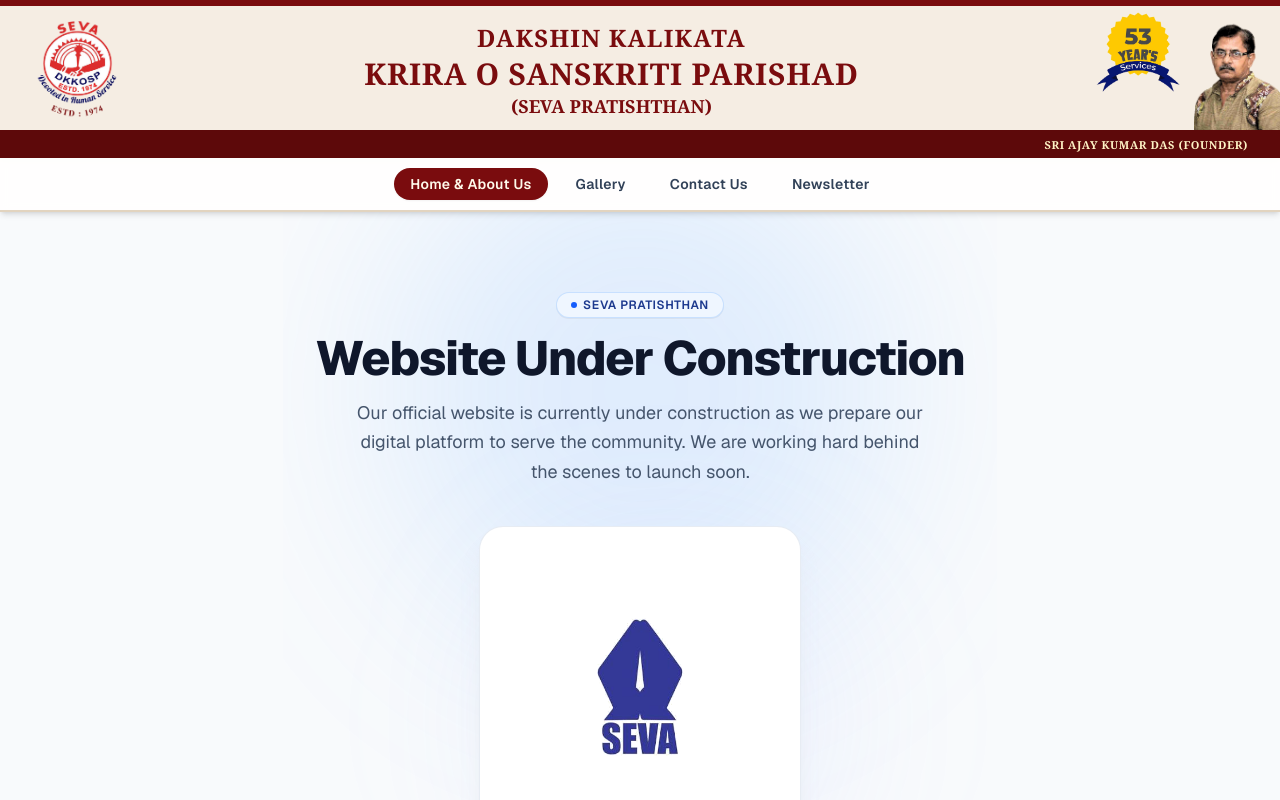
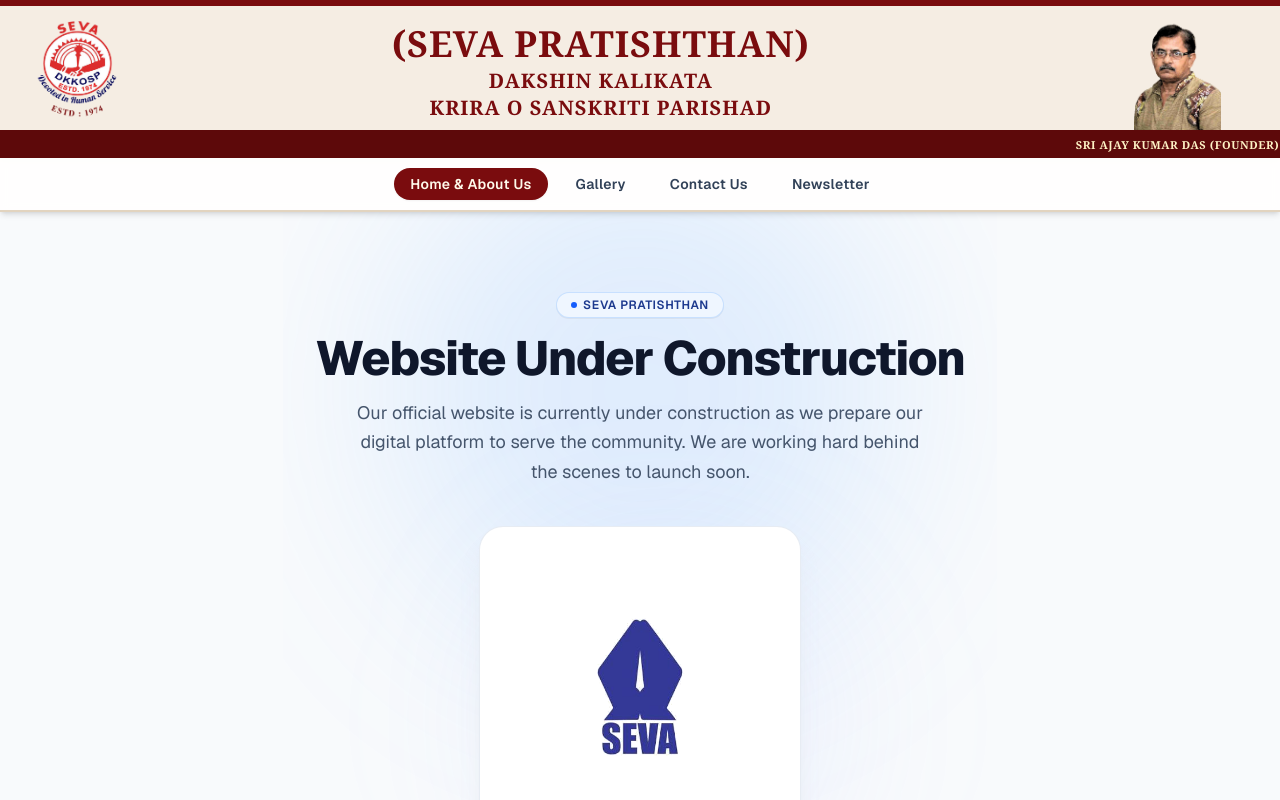
Before and after one commit to Tanishaseal/seva-project, a Next.js app: page / in a window 1280 px wide. Shown: the top 800 px of the page. Built offline with nearby package versions, Linux system fonts and the light colour scheme.

Commit message:
style: remove 53 years logo, center-align dad.png over founder text, and reorder header title

```diff
--- a/src/components/layout/Header.tsx
+++ b/src/components/layout/Header.tsx
@@ -10,7 +10,7 @@ export function Header() {
       <div className="h-1 w-full bg-[#7a0c0e] sm:h-1.5" />
 
       {/* Main banner container - compact height, horizontally balanced */}
-      <div className="w-full flex items-center justify-between pl-3 sm:pl-5 md:pl-7 pr-0 pt-1 pb-0 gap-2 sm:gap-3 md:gap-4">
+      <div className="w-full flex items-center justify-between pl-2 sm:pl-5 md:pl-7 pr-0 pt-1 pb-0 gap-1 sm:gap-3 md:gap-4">
         {/* Left: Organization Logo (with curved ESTD : 1974 structure) */}
         <div className="flex shrink-0 items-center justify-center py-0.5 sm:py-1">
           <Image
@@ -26,34 +26,19 @@ export function Header() {
 
         {/* Center: Organization Typography in the exact middle */}
         <div className="flex min-w-0 flex-1 flex-col items-center justify-center px-1 py-0.5 text-center my-auto">
-          <h1 className="font-serif font-bold tracking-wider text-[#7a0c0e] text-[11px] leading-tight sm:text-sm md:text-lg lg:text-xl xl:text-2xl drop-shadow-2xs">
+          <h1 className="font-serif font-extrabold tracking-wide text-[#7a0c0e] text-[12px] leading-tight sm:text-lg md:text-2xl lg:text-3xl xl:text-4xl drop-shadow-2xs">
+            (SEVA PRATISHTHAN)
+          </h1>
+          <p className="mt-0.5 font-serif font-semibold tracking-wider text-[#7a0c0e] text-[9px] leading-tight sm:text-sm md:text-base lg:text-lg xl:text-xl">
             DAKSHIN KALIKATA
-          </h1>
-          <h2 className="mt-0.5 font-serif font-black tracking-wide text-[#7a0c0e] text-[12px] leading-tight sm:text-base md:text-xl lg:text-2xl xl:text-3xl">
+          </p>
+          <p className="mt-0.5 font-serif font-semibold tracking-wider text-[#7a0c0e] text-[9px] leading-tight sm:text-sm md:text-base lg:text-lg xl:text-xl">
             KRIRA O SANSKRITI PARISHAD
-          </h2>
-          <p className="mt-0.5 font-serif font-bold text-[#7a0c0e] text-[10px] leading-tight sm:text-xs md:text-sm lg:text-base xl:text-lg">
-            (SEVA PRATISHTHAN)
           </p>
         </div>
 
-        {/* Right side: 53 Years Service Badge at TOP + smaller Dad Image touching bottom red bar */}
-        <div className="flex shrink-0 items-stretch justify-end self-stretch gap-1.5 sm:gap-2.5 md:gap-3.5 pr-0 mr-0">
-          {/* 53 Years Service Logo - enlarged for maximum clarity & legibility */}
-          <div className="flex shrink-0 items-start justify-center self-start pt-0.5">
-            <Image
-              src="/53years-service.png"
-              alt="53 Years Services"
-              width={524}
-              height={502}
-              priority
-              quality={100}
-              className="h-11 w-auto object-contain drop-shadow-2xs transition-transform duration-200 hover:scale-105 sm:h-13 md:h-16 lg:h-18 xl:h-20"
-            />
-          </div>
-
-          {/* Dad Image: Smaller size, touching right edge and bottom red bar */}
-          <div className="flex shrink-0 items-end justify-end self-end leading-none pr-0 mr-0">
+        {/* Right side: Dad Image center-aligned with founder text below and touching bottom red bar */}
+        <div className="flex w-[140px] shrink-0 items-end justify-center self-end leading-none sm:w-[180px] md:w-[205px]">
           <Image
             src="/dad.png"
             alt="Sri Ajay Kumar Das (Founder)"
@@ -61,16 +46,15 @@ export function Header() {
             height={470}
             priority
             quality={100}
-              className="block h-14 w-auto object-contain object-right-bottom align-bottom drop-shadow-2xs sm:h-18 md:h-22 lg:h-26 xl:h-28"
+            className="block h-14 w-auto object-contain object-bottom align-bottom drop-shadow-2xs sm:h-18 md:h-22 lg:h-26 xl:h-28"
           />
         </div>
       </div>
-      </div>
 
-      {/* Bottom maroon banner bar with Founder Credit (compact) */}
-      <div className="relative z-10 w-full bg-[#5d090a] px-3 py-0.5 sm:px-6 sm:py-0.5 text-right">
-        <div className="w-full pr-0 sm:pr-1 md:pr-2">
-          <span className="font-serif text-[9px] sm:text-[11px] font-semibold tracking-wider text-amber-100">
+      {/* Bottom maroon banner bar with Founder Credit centered directly under dad.png */}
+      <div className="relative z-10 w-full bg-[#5d090a] py-0.5 sm:py-0.5">
+        <div className="ml-auto w-[140px] text-center sm:w-[180px] md:w-[205px]">
+          <span className="font-serif text-[8px] font-semibold tracking-wider text-amber-100 sm:text-[10px] md:text-[11px] whitespace-nowrap">
             {siteConfig.founder.toUpperCase()}
           </span>
         </div>
```
Lines whose indentation alone changed are shown as unchanged.
